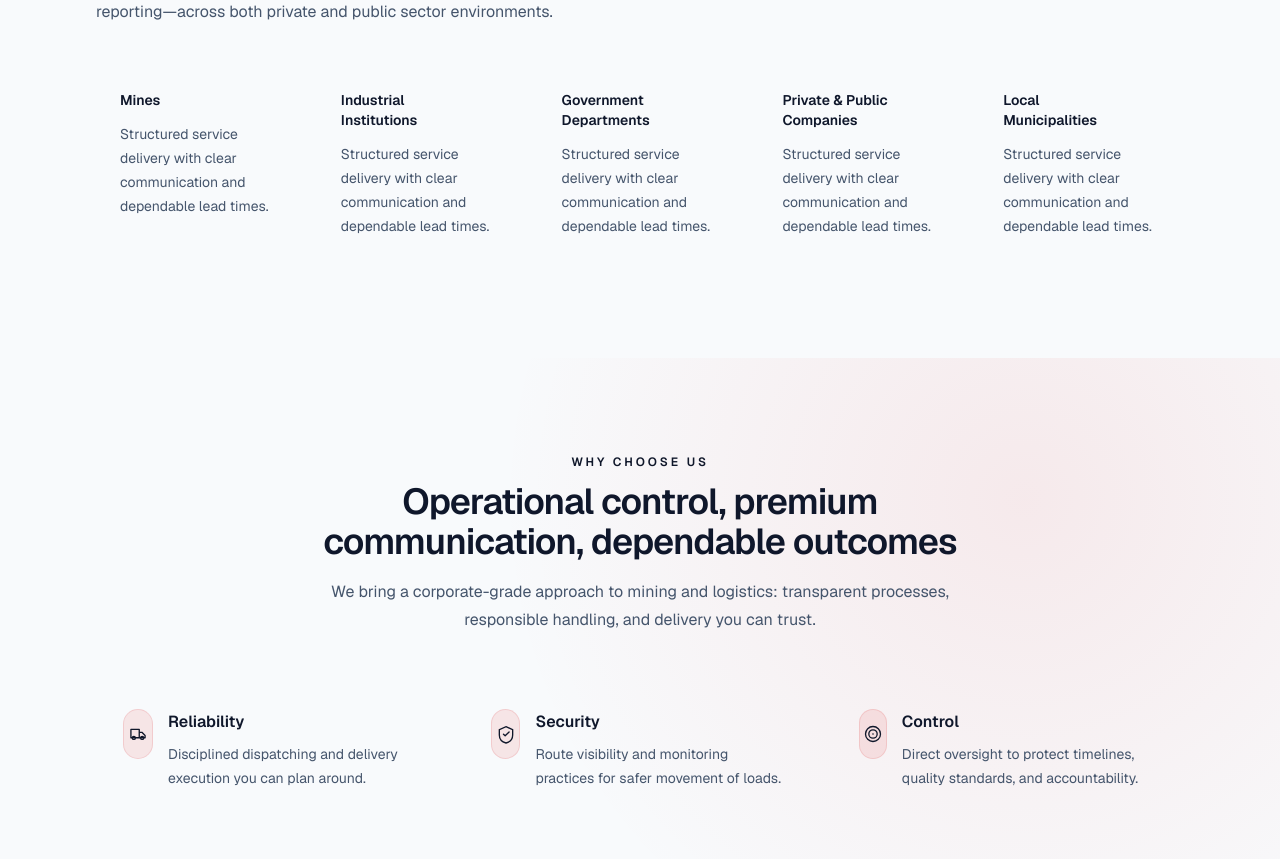
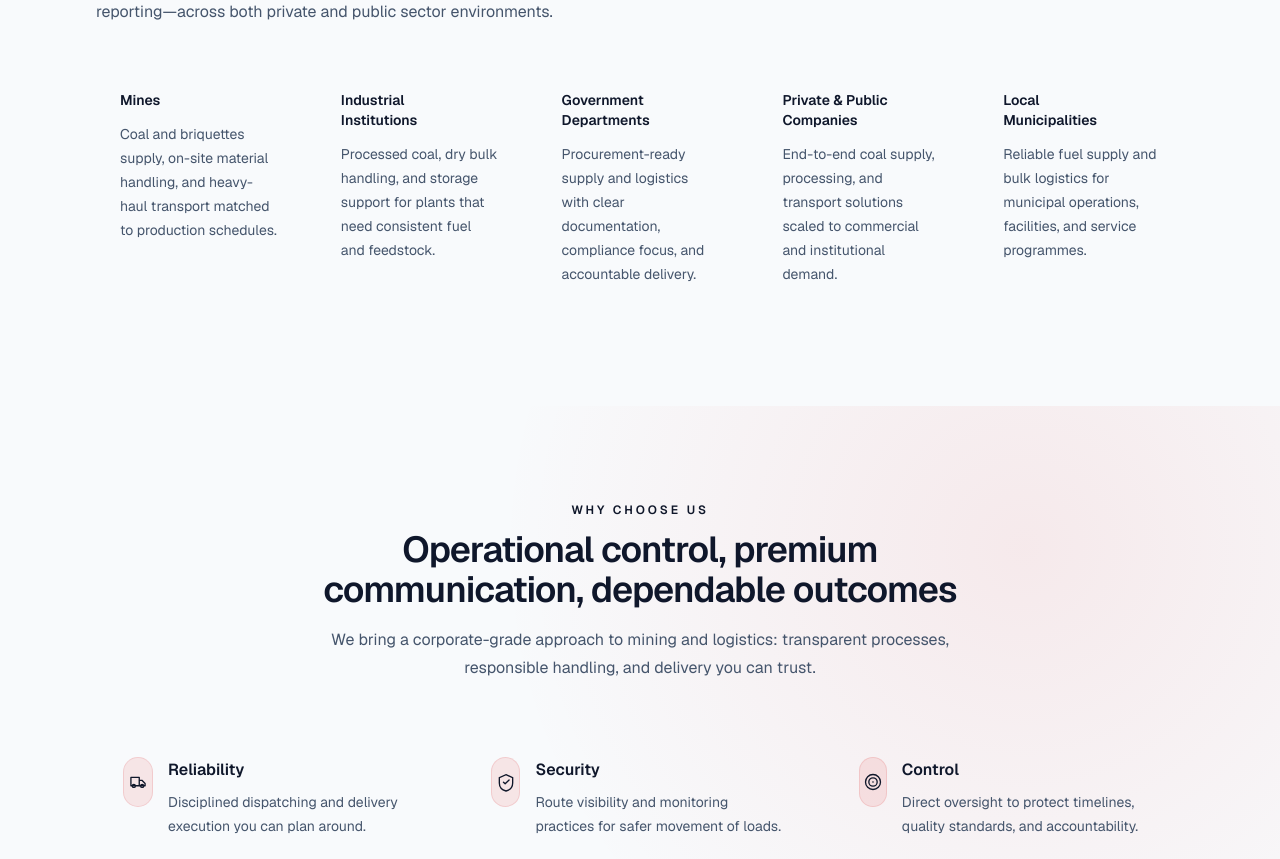
Before and after one commit to Tadiwanashe-M/JustLionneWebsite, a Next.js app: page / in a window 1280 px wide. Shown: the part 3860-4719 px from the top of the page. Built offline with nearby package versions, Linux system fonts and the light colour scheme.

Commit message:
Industries Fix

```diff
--- a/components/sections/Industries.tsx
+++ b/components/sections/Industries.tsx
@@ -3,11 +3,31 @@ import { Card } from "@/components/ui/Card";
 import { Section, SectionHeading } from "@/components/ui/Section";
 
 const industries = [
-  "Mines",
-  "Industrial Institutions",
-  "Government Departments",
-  "Private & Public Companies",
-  "Local Municipalities",
+  {
+    label: "Mines",
+    description:
+      "Coal and briquettes supply, on-site material handling, and heavy-haul transport matched to production schedules.",
+  },
+  {
+    label: "Industrial Institutions",
+    description:
+      "Processed coal, dry bulk handling, and storage support for plants that need consistent fuel and feedstock.",
+  },
+  {
+    label: "Government Departments",
+    description:
+      "Procurement-ready supply and logistics with clear documentation, compliance focus, and accountable delivery.",
+  },
+  {
+    label: "Private & Public Companies",
+    description:
+      "End-to-end coal supply, processing, and transport solutions scaled to commercial and institutional demand.",
+  },
+  {
+    label: "Local Municipalities",
+    description:
+      "Reliable fuel supply and bulk logistics for municipal operations, facilities, and service programmes.",
+  },
 ];
 
 export function Industries() {
@@ -22,17 +42,14 @@ export function Industries() {
       </Reveal>
 
       <div className="mt-10 grid gap-4 sm:grid-cols-2 lg:grid-cols-5">
-        {industries.map((label, idx) => (
-          <Reveal key={label} delay={idx * 0.04}>
+        {industries.map((item, idx) => (
+          <Reveal key={item.label} delay={idx * 0.04}>
             <Card className="group h-full p-6 transition hover:bg-slate-50">
               <div className="flex items-center justify-between gap-4">
-                <p className="text-sm font-semibold text-slate-900">{label}</p>
+                <p className="text-sm font-semibold text-slate-900">{item.label}</p>
                 <span className="size-2 rounded-full bg-[--jl-red] opacity-70 transition group-hover:opacity-100" />
               </div>
-              <p className="mt-3 text-sm leading-6 text-slate-600">
-                Structured service delivery with clear communication and dependable
-                lead times.
-              </p>
+              <p className="mt-3 text-sm leading-6 text-slate-600">{item.description}</p>
             </Card>
           </Reveal>
         ))}
```
